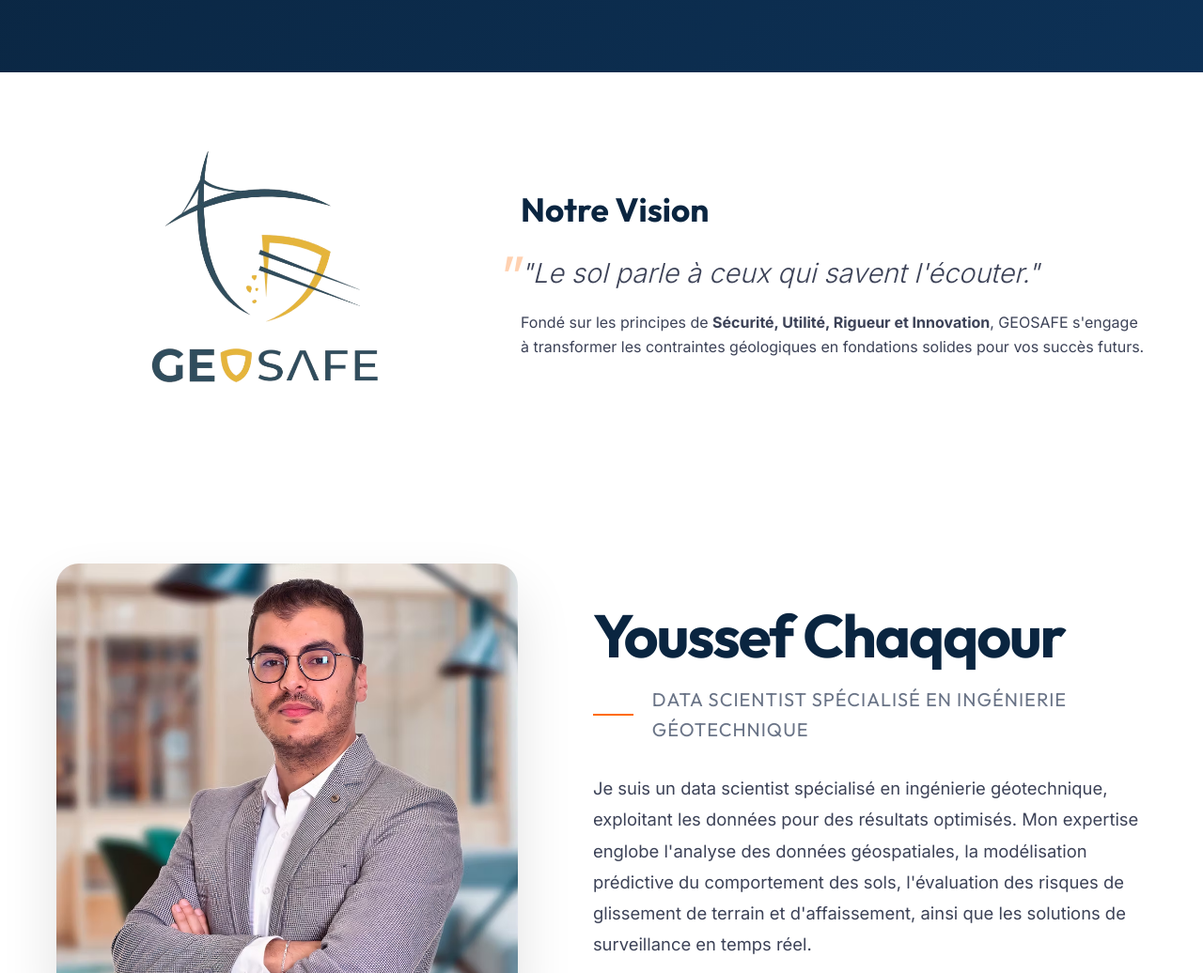
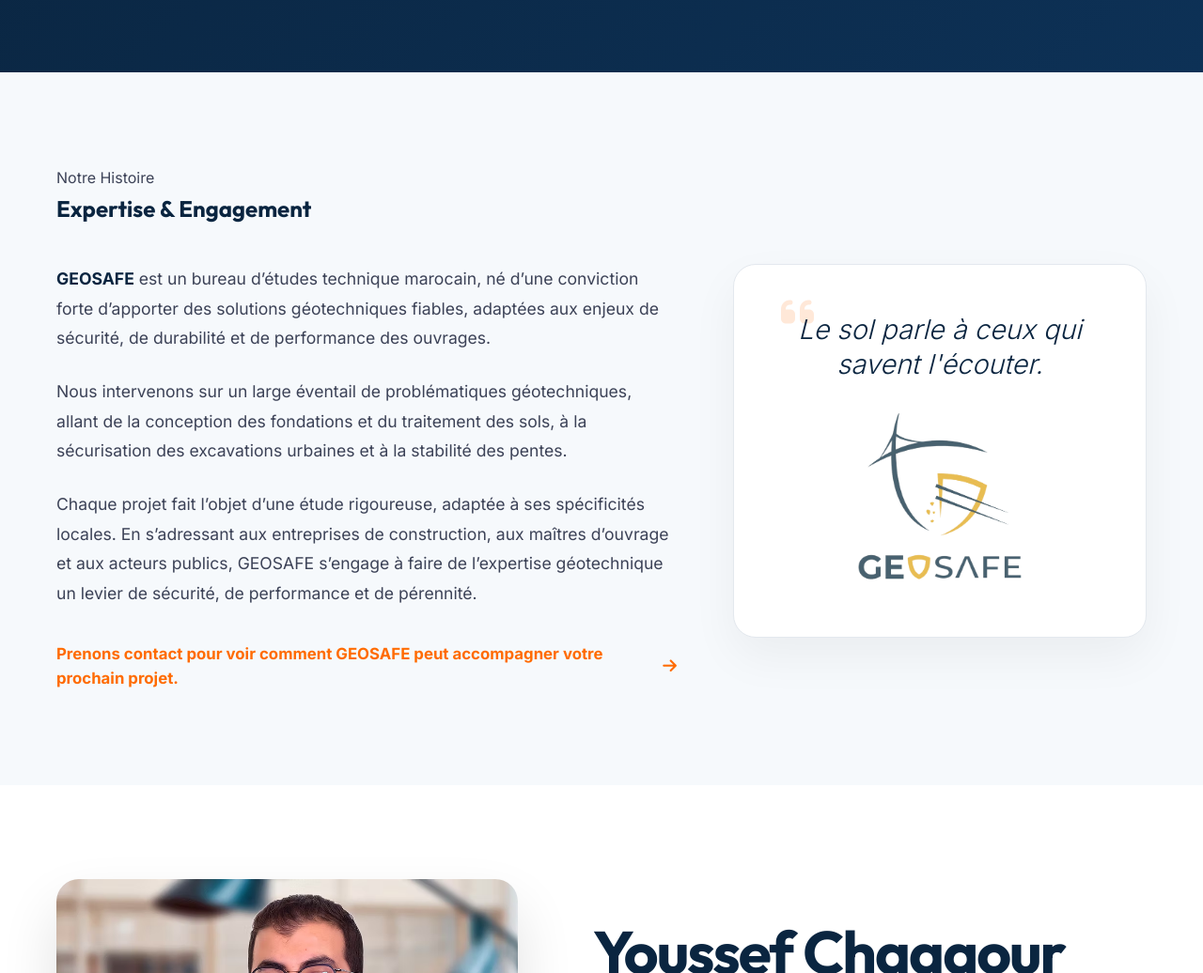
Before and after one commit to babycreativ-web/geosafe, a plain HTML site: page index.html in a window 1280 px wide. Shown: the part 2147-3183 px from the top of the page at 94% size. Drawn offline with nearby package versions, Linux system fonts and the light colour scheme.

Commit message:
Revamp About section with detailed brand story and premium layout

```diff
--- a/index.css
+++ b/index.css
@@ -418,29 +418,95 @@ header {
     letter-spacing: 1px;
 }
 
-/* Vision Section */
-.vision-section {
-    background-color: #ffffff !important;
+/* About Section */
+.about-section {
+    padding: 100px 0;
+    background: var(--bg-light);
 }
 
-.vision-section img {
-    max-width: 250px;
+.about-text-grid {
+    display: grid;
+    grid-template-columns: 1.5fr 1fr;
+    gap: 60px;
+    align-items: flex-start;
+    margin-top: 40px;
 }
 
-.vision-section blockquote::before {
-    content: '"';
-    font-family: 'Outfit', serif;
-    font-size: 4rem;
+.about-main-text p {
+    font-size: 1.1rem;
+    line-height: 1.8;
+    color: var(--text-main);
+    margin-bottom: 25px;
+}
+
+.about-main-text strong {
+    color: var(--primary);
+    font-weight: 700;
+}
+
+.inline-link {
+    display: inline-flex;
+    align-items: center;
+    gap: 10px;
     color: var(--accent);
-    opacity: 0.3;
+    font-weight: 700;
+    margin-top: 10px;
+    font-size: 1.05rem;
+    transition: var(--transition);
+}
+
+.inline-link:hover {
+    gap: 15px;
+    color: var(--accent-hover);
+}
+
+.about-vision-card {
+    background: white;
+    padding: 50px;
+    border-radius: 24px;
+    box-shadow: 0 20px 50px rgba(0,0,0,0.05);
+    text-align: center;
+    border: 1px solid var(--border);
+}
+
+.vision-quote {
+    position: relative;
+    margin-bottom: 30px;
+}
+
+.vision-quote i {
+    font-size: 2.5rem;
+    color: var(--accent);
+    opacity: 0.15;
     position: absolute;
     top: -20px;
-    left: -30px;
+    left: 0;
 }
 
-.vision-section blockquote {
+.vision-quote blockquote {
+    font-size: 1.8rem;
+    font-style: italic;
+    font-weight: 300;
+    color: var(--primary);
+    line-height: 1.3;
     position: relative;
-    display: inline-block;
+    z-index: 1;
+}
+
+.vision-logo img {
+    max-width: 180px;
+    opacity: 0.8;
+}
+
+@media (max-width: 992px) {
+    .about-text-grid {
+        grid-template-columns: 1fr;
+        gap: 40px;
+    }
+
+    .about-vision-card {
+        padding: 40px 30px;
+    }
 }
 
 /* Founder Section */
--- a/index.html
+++ b/index.html
@@ -115,18 +115,27 @@
         </div>
     </section>
 
-    <section id="about" class="vision-section reveal" style="background-color: var(--bg-light); padding: 80px 0;">
-        <div class="container">
-            <div style="display: flex; align-items: center; gap: 50px; flex-wrap: wrap; justify-content: center;">
-                <div style="flex: 1; min-width: 300px; text-align: center;">
-                    <img src="logo_square.png" alt="GEOSAFE Vision" style="max-width: 250px; opacity: 0.9;">
-                </div>
-                <div style="flex: 1.5; min-width: 300px;">
-                    <h2 style="font-size: 2.2rem; margin-bottom: 20px; color: var(--primary);">Notre Vision</h2>
-                    <blockquote style="font-size: 1.8rem; font-weight: 300; font-style: italic; color: var(--text-main); line-height: 1.4; margin-bottom: 20px;">
-                        "Le sol parle à ceux qui savent l'écouter."
-                    </blockquote>
-                    <p>Fondé sur les principes de <strong>Sécurité, Utilité, Rigueur et Innovation</strong>, GEOSAFE s'engage à transformer les contraintes géologiques en fondations solides pour vos succès futurs.</p>
+    <section id="about" class="about-section reveal">
+        <div class="container alternate-layout">
+            <div class="about-content">
+                <div class="section-badge">Notre Histoire</div>
+                <h2>Expertise & Engagement</h2>
+                <div class="about-text-grid">
+                    <div class="about-main-text">
+                        <p><strong>GEOSAFE</strong> est un bureau d’études technique marocain, né d’une conviction forte d’apporter des solutions géotechniques fiables, adaptées aux enjeux de sécurité, de durabilité et de performance des ouvrages.</p>
+                        <p>Nous intervenons sur un large éventail de problématiques géotechniques, allant de la conception des fondations et du traitement des sols, à la sécurisation des excavations urbaines et à la stabilité des pentes.</p>
+                        <p>Chaque projet fait l’objet d’une étude rigoureuse, adaptée à ses spécificités locales. En s’adressant aux entreprises de construction, aux maîtres d’ouvrage et aux acteurs publics, GEOSAFE s’engage à faire de l’expertise géotechnique un levier de sécurité, de performance et de pérennité.</p>
+                        <a href="#quote" class="inline-link">Prenons contact pour voir comment GEOSAFE peut accompagner votre prochain projet. <i class="fas fa-arrow-right"></i></a>
+                    </div>
+                    <div class="about-vision-card">
+                        <div class="vision-quote">
+                            <i class="fas fa-quote-left"></i>
+                            <blockquote>Le sol parle à ceux qui savent l'écouter.</blockquote>
+                        </div>
+                        <div class="vision-logo">
+                            <img src="logo_square.png" alt="GEOSAFE Official Logo">
+                        </div>
+                    </div>
                 </div>
             </div>
         </div>
```
